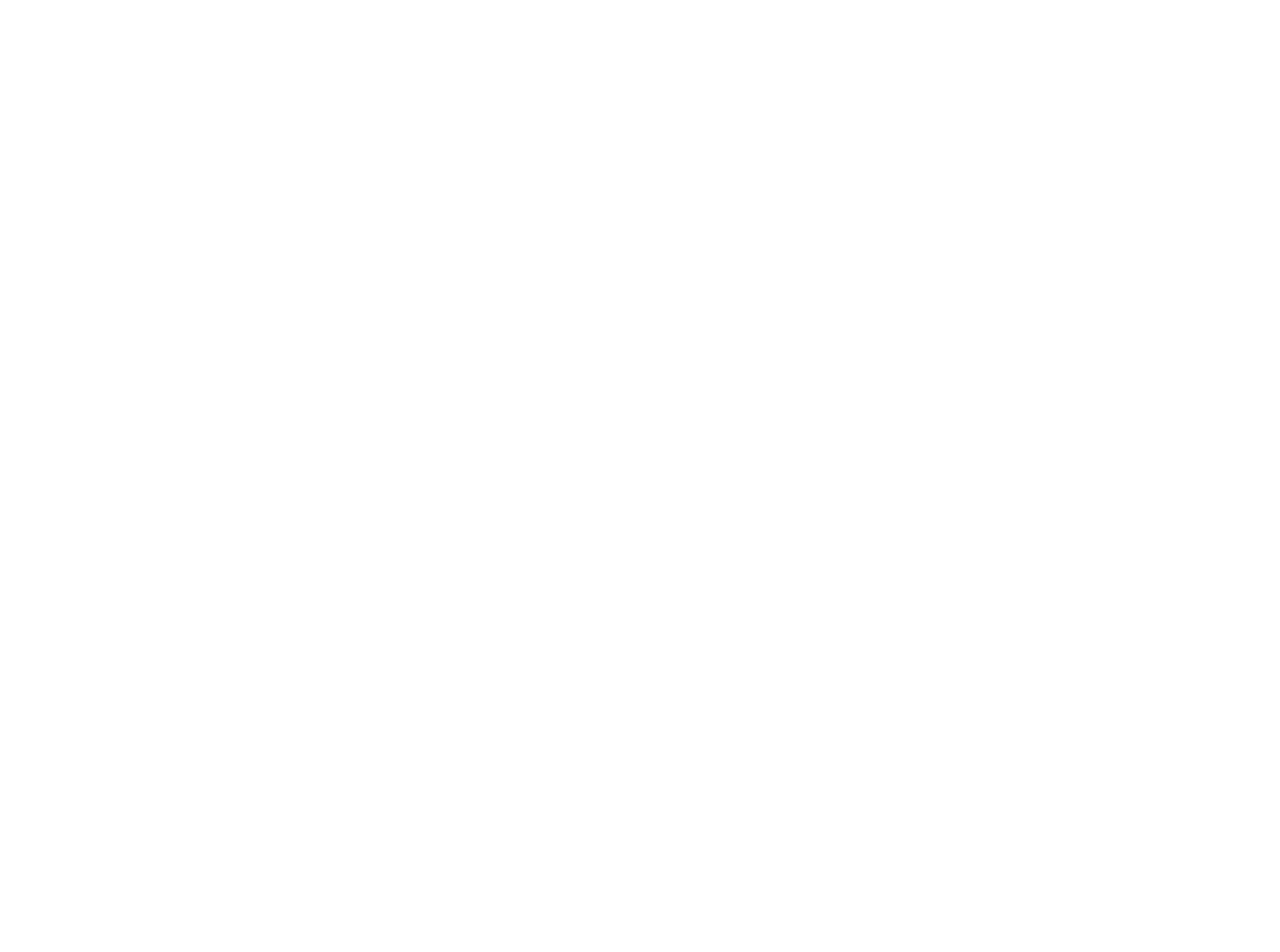
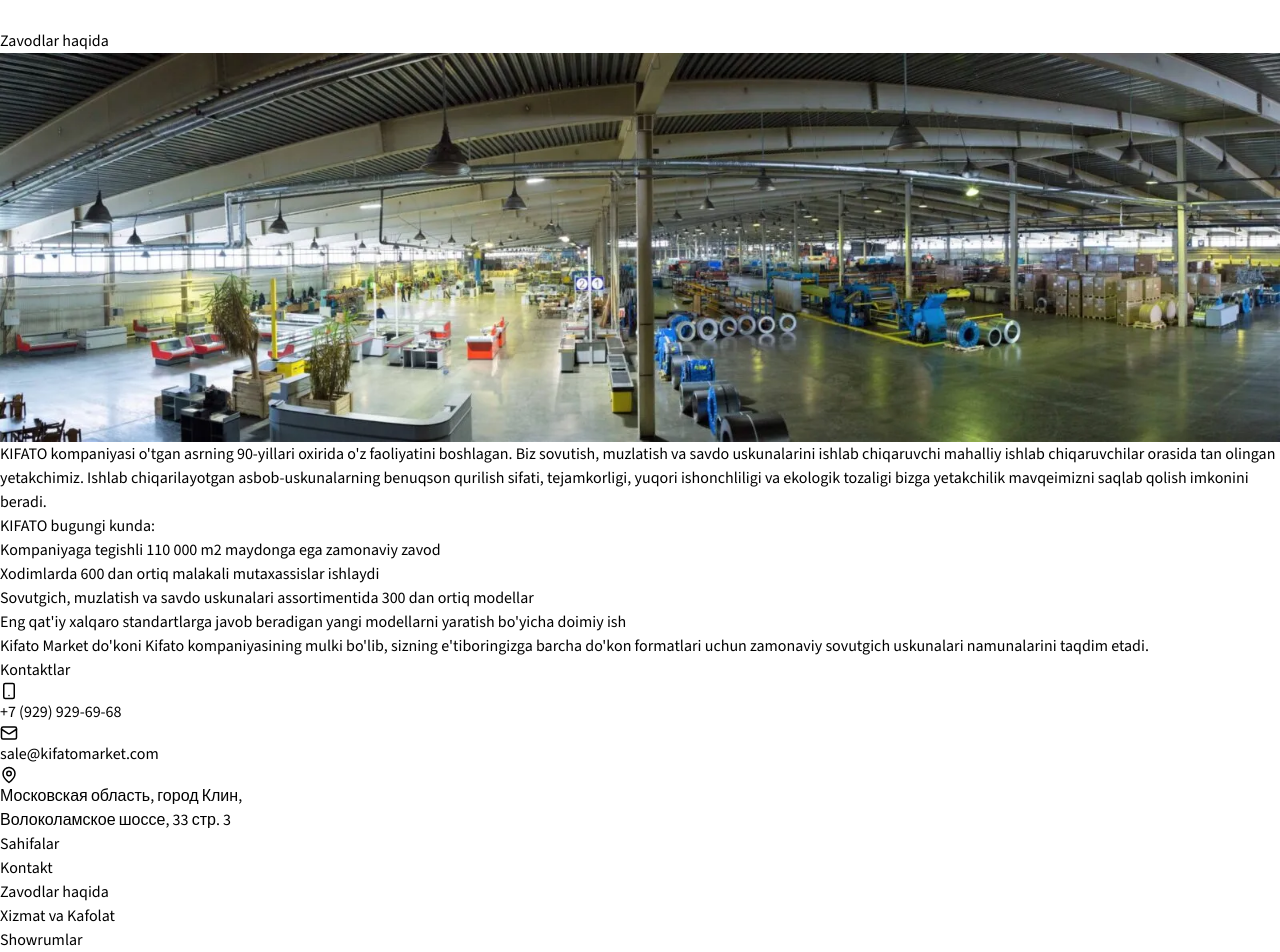
Before and after one commit to khusan2006/kifato, a React (Vite) app: page /factories in a window 1280 px wide. Before the commit this address had no page. Shown: the part 1823-2775 px from the top of the page. Before the commit the page ends 800 px from the top, so only its background shows below. Built offline with nearby package versions, Linux system fonts and the light colour scheme.

Commit message:
finished factories section

```diff
--- a/src/App.tsx
+++ b/src/App.tsx
@@ -3,6 +3,7 @@
 import Layout from "./components/Layout";
 import Services from "./pages/Services";
 import Contacts from "./pages/Contacts";
+import Factories from "./pages/Factories";
 
 const App = () => {
   return (
@@ -12,6 +13,7 @@
           <Route element={<Home />} index />
           <Route element={<Services />} path="/services" />
           <Route element={<Contacts />} path="/contacts" />
+          <Route element={<Factories />} path="/factories" />
         </Route>
       </Routes>
     </BrowserRouter>
--- a/src/components/Footer.tsx
+++ b/src/components/Footer.tsx
@@ -43,10 +43,10 @@
             <div className="w-full h-[1px] bg-gray-300 mb-3" />
             <ul className="flex flex-col gap-2 underline">
               <li>
-                <NavLink to={"/"}>Kontakt</NavLink>
+                <NavLink to={"/contacts"}>Kontakt</NavLink>
               </li>
               <li>
-                <NavLink to={"/"}>Zavodlar haqida</NavLink>
+                <NavLink to={"/factories"}>Zavodlar haqida</NavLink>
               </li>
               <li>
                 <NavLink to={"/services"}>Xizmat va Kafolat</NavLink>
--- a/src/components/Navbar.tsx
+++ b/src/components/Navbar.tsx
@@ -14,10 +14,10 @@
             <NavLink to={"/services"}>Xizmat va Kafolat</NavLink>
           </li>
           <li>
-            <NavLink to={"/"}>Kontakt</NavLink>
+            <NavLink to={"/contacts"}>Kontakt</NavLink>
           </li>
           <li>
-            <NavLink to={"/"}>Zavodlar haqida</NavLink>
+            <NavLink to={"/factories"}>Zavodlar haqida</NavLink>
           </li>
           <li>
             <NavLink to={"/"}>Kifato rasmiy saytlari</NavLink>
--- /dev/null
+++ b/src/pages/Factories.tsx
@@ -0,0 +1,46 @@
+import Breadcrumbs from "../components/Breadcrumbs";
+import MaxWidthWrapper from "../components/MaxWidthWrapper";
+import FactoryImage from "../assets/factory-image.webp";
+const BREADCRUMBS = [
+  { id: 1, name: "Asosiy", href: "/" },
+  { id: 2, name: "Zavodlar haqida", href: "/factories" },
+];
+
+const Factories = () => {
+  return (
+    <section>
+      <MaxWidthWrapper>
+        <Breadcrumbs breadcrumbs={BREADCRUMBS} />
+        <img src={FactoryImage} alt="image of factory" className="w-full" />
+        <p className="text-gray-700 my-4">
+          KIFATO kompaniyasi o'tgan asrning 90-yillari oxirida o'z faoliyatini
+          boshlagan. Biz sovutish, muzlatish va savdo uskunalarini ishlab
+          chiqaruvchi mahalliy ishlab chiqaruvchilar orasida tan olingan
+          yetakchimiz. Ishlab chiqarilayotgan asbob-uskunalarning benuqson
+          qurilish sifati, tejamkorligi, yuqori ishonchliligi va ekologik
+          tozaligi bizga yetakchilik mavqeimizni saqlab qolish imkonini beradi.
+        </p>
+        <h6 className="text-xl my-4 text-gray-800 font-normal">
+          KIFATO bugungi kunda:
+        </h6>
+        <ul className="flex flex-col gap-3 py-5 text-gray-700 list-disc list-inside pl-8">
+          <li>Kompaniyaga tegishli 110 000 m2 maydonga ega zamonaviy zavod</li>
+          <li>Xodimlarda 600 dan ortiq malakali mutaxassislar ishlaydi</li>
+          <li>
+            Sovutgich, muzlatish va savdo uskunalari assortimentida 300 dan
+            ortiq modellar
+          </li>
+          <li>
+            Eng qat'iy xalqaro standartlarga javob beradigan yangi modellarni
+            yaratish bo'yicha doimiy ish
+          </li>
+        </ul>
+        <p className="text-gray-700 my-4">
+        Kifato Market do'koni Kifato kompaniyasining mulki bo'lib, sizning e'tiboringizga barcha do'kon formatlari uchun zamonaviy sovutgich uskunalari namunalarini taqdim etadi.
+        </p>
+      </MaxWidthWrapper>
+    </section>
+  );
+};
+
+export default Factories;
```
Also changed, not shown: src/pages/Home.tsx (+4 -4 lines), src/assets/factory-image.webp (added).
